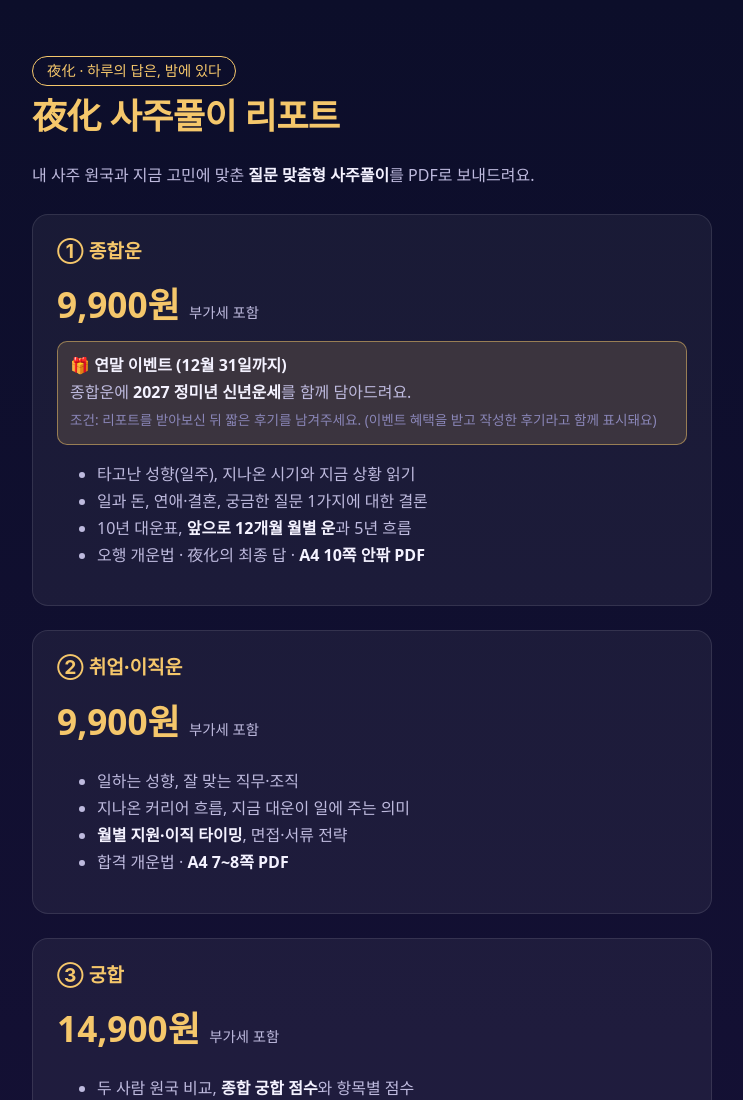
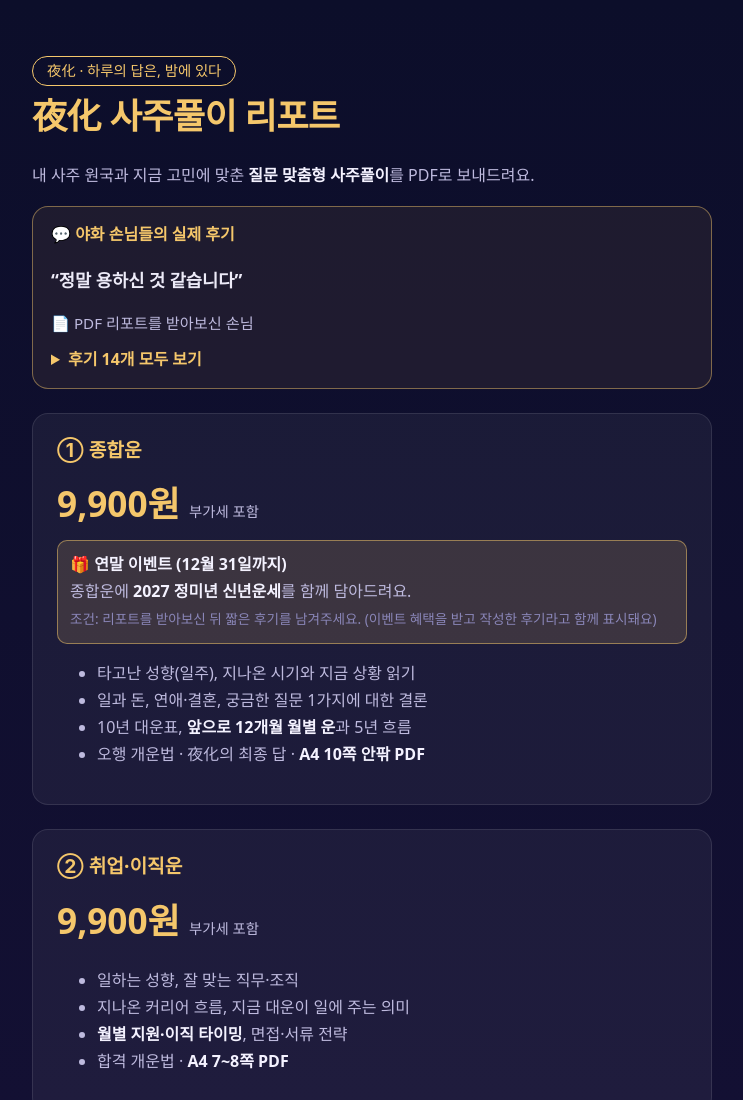
Before and after one commit to seol21200250-png/seol21200250-png.github.io, a plain HTML site: page report.html in a window 1280 px wide. Shown: the top 1100 px of the page, without its empty margins (268-1011 px from the left). Drawn offline with Linux system fonts and the light colour scheme.

Commit message:
주문 페이지에도 실제 후기 칸
Co-Authored-By: Claude Opus 5.5 <noreply@anthropic.com>
Claude-Session: https://claude.ai/code/session_01QDS53b8399mERAzoY6SUeQ

```diff
--- a/report.html
+++ b/report.html
@@ -6,6 +6,16 @@
 <title>夜化 사주풀이 리포트 · 야화</title>
 <meta name="description" content="내 사주와 지금의 고민에 맞춘 夜化 기본 사주풀이 리포트. 9,900원, 이메일 PDF 발송.">
 <link rel="stylesheet" href="style.css">
+<style>
+.rv{margin:16px 0 4px;border:1px solid rgba(245,199,107,.45);border-radius:16px;padding:14px 18px;background:rgba(245,199,107,.07)}
+.rv-h{font-size:1rem;color:var(--gold);font-weight:800;margin-bottom:6px}
+.rv-q{font-size:1.2rem;color:var(--text);font-weight:700;line-height:1.5;min-height:3em;display:flex;align-items:center;transition:opacity .4s}
+.rv-c{font-size:.95rem;color:var(--sub);margin-top:4px}
+.rv details{margin-top:10px}.rv summary{cursor:pointer;color:var(--gold);font-weight:700;font-size:1rem}
+.rv ul{list-style:none;padding:0;margin:10px 0 0}.rv li{padding:10px 0;border-top:1px solid rgba(255,255,255,.1)}
+.rv li b{display:block;color:var(--text);font-size:1.1rem}.rv li span{font-size:.95rem;color:var(--sub)}
+.rv-q{font-size:1.1rem}
+</style>
 </head>
 <body>
 <main>
@@ -13,6 +23,12 @@
   <h1>夜化 사주풀이 리포트</h1>
   <p>내 사주 원국과 지금 고민에 맞춘 <strong>질문 맞춤형 사주풀이</strong>를 PDF로 보내드려요.</p>
 
+  <div class="rv" id="rv">
+    <div class="rv-h">💬 야화 손님들의 실제 후기</div>
+    <div class="rv-q" id="rvq"></div>
+    <div class="rv-c" id="rvc"></div>
+    <details><summary>후기 14개 모두 보기</summary><ul id="rvl"></ul></details>
+  </div>
   <div class="card">
     <h2 style="margin-top:0">① 종합운</h2>
     <div class="price">9,900원 <small>부가세 포함</small></div>
@@ -238,5 +254,30 @@ document.getElementById("notime").addEventListener("change", e => {
 });
 onProd();
 </script>
+<script>
+const REVIEWS = [   // 손님이 실제로 한 말 그대로 (이름은 넣지 않음)
+  ["“엄청 초집중하면서 읽었습니다… 제가 10월에 입사한 게 우연이 아니었군요”", "📄 PDF 리포트를 받아보신 손님"],
+  ["“정말 용하신 것 같습니다”", "📄 PDF 리포트를 받아보신 손님"],
+  ["“2027년 결혼감이 오신다고 하셔서 안심이 되네요”", "📄 PDF 리포트를 받아보신 손님"],
+  ["“제가 누군지 알고 얘기하는 거 맞죠?”", "성향과 고민을 짚어드렸을 때"],
+  ["“소름이에요… 2004 딸이에요”", "2004년에 자식운이 들어온다고 말씀드렸을 때"],
+  ["“잘 읽어봤어요, 맞는 말씀이시네요”", "📄 PDF 리포트를 받아보신 손님"],
+  ["“속이 후련해진 거 같네요”", "결혼 고민 상담을 마치고"],
+  ["“어떻게 아셨는지.. 깜놀입니다”", "지나온 인생의 큰일이 있던 해를 짚었을 때"],
+  ["“말씀주신 대로 운이 좋고 잘 풀렸습니다~”", "몇 달 뒤 다시 연락 주신 손님 · 조심하라던 일도 무사히"],
+  ["“해주신 모든 말들 제 얘기예요ㅠ”", "요즘 마음고생을 짚어드렸을 때"],
+  ["“정확하시네요 ㅎㅎ”", "돈이냐 승진이냐, 갈림길에서의 선택을 맞췄을 때"],
+  ["“진짜 모이면 쓸 일 생기는 거 진짜… 적금이라도 하나 해야겠어요”", "돈이 새는 이유를 말씀드렸을 때"],
+  ["“너무 잘 맞추시는 것 같아 깜놀했습니다”", "상담을 마치며"],
+  ["“돈 주고 보는 것보다 훨씬 잘 보세요~”", "상담을 마치며"],
+];
+(function () {
+  const q = document.getElementById("rvq"), c = document.getElementById("rvc");
+  document.getElementById("rvl").innerHTML = REVIEWS.map(([a, b]) => `<li><b>${a}</b><span>${b}</span></li>`).join("");
+  let i = 0;
+  function show() { q.style.opacity = 0; setTimeout(() => { q.textContent = REVIEWS[i][0]; c.textContent = REVIEWS[i][1]; q.style.opacity = 1; i = (i + 1) % REVIEWS.length; }, 300); }
+  show(); setInterval(show, 4500);
+})();
+</script>
 </body>
 </html>
```
